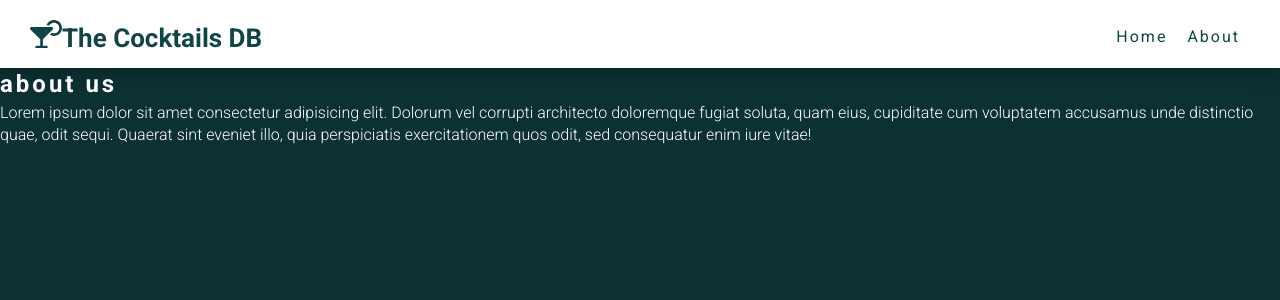
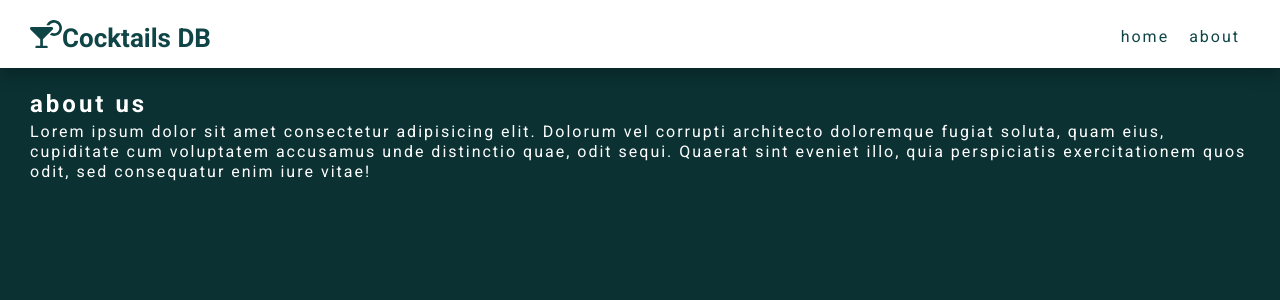
Before and after one commit to GDimitroff/cocktails, a React (Create React App) app: page /about in a window 1280 px wide. Shown: the top 300 px of the page. Built offline with nearby package versions, Linux system fonts and the light colour scheme.

Commit message:
Add minor style adjustments

```diff
--- /dev/null
+++ b/src/components/CocktailList.js
@@ -0,0 +1,5 @@
+const CocktailList = () => {
+  return <div>CocktailList</div>;
+};
+
+export default CocktailList;
--- a/src/components/Navbar.js
+++ b/src/components/Navbar.js
@@ -3,7 +3,7 @@ import { Link } from 'react-router-dom';
 const Navbar = () => {
   return (
     <nav className="navbar">
-      <div className="container nav-center">
+      <div className="section nav-center">
         <Link to="/" className="logo">
           <svg
             xmlns="http://www.w3.org/2000/svg"
@@ -11,14 +11,14 @@ const Navbar = () => {
             className="logo--img">
             <path d="M432 240c53 0 96-43 96-96s-43-96-96-96c-35.5 0-66.6 19.3-83.2 48H296.2C316 40.1 369.3 0 432 0c79.5 0 144 64.5 144 144s-64.5 144-144 144c-27.7 0-53.5-7.8-75.5-21.3l35.4-35.4c12.2 5.6 25.8 8.7 40.1 8.7zM1.8 142.8C5.5 133.8 14.3 128 24 128H392c9.7 0 18.5 5.8 22.2 14.8s1.7 19.3-5.2 26.2l-177 177V464h64c13.3 0 24 10.7 24 24s-10.7 24-24 24H208 120c-13.3 0-24-10.7-24-24s10.7-24 24-24h64V345.9L7 169c-6.9-6.9-8.9-17.2-5.2-26.2z" />
           </svg>
-          <h1 className="logo--title">The Cocktails DB</h1>
+          <h1 className="logo--title">Cocktails DB</h1>
         </Link>
         <ul className="nav-links">
           <li>
-            <Link to="/">Home</Link>
+            <Link to="/">home</Link>
           </li>
           <li>
-            <Link to="/about">About</Link>
+            <Link to="/about">about</Link>
           </li>
         </ul>
       </div>
--- /dev/null
+++ b/src/components/SearchForm.js
@@ -0,0 +1,5 @@
+const SearchForm = () => {
+  return <div>SearchForm</div>;
+};
+
+export default SearchForm;
--- a/src/index.css
+++ b/src/index.css
@@ -15,6 +15,7 @@
   --light-shadow: 0px 4px 18px 0px rgba(0, 0, 0, 0.3);
   --dark-shadow: 4px 10px 5px 0px rgba(0, 0, 0, 0.5);
   --border-radius: 0.25rem;
+  --small-width: 980px;
   --full-width: 1280px;
 }
 
@@ -30,11 +31,11 @@ html {
 
 body {
   font-family: 'Roboto', sans-serif;
+  font-size: 1.6rem;
+  font-weight: 400;
+  line-height: 1.4;
   color: var(--primary-white);
   background: var(--background-color);
-  line-height: 1.4;
-  font-size: 1.6rem;
-  font-weight: 300;
 }
 
 h1,
@@ -56,9 +57,8 @@ img {
   display: block;
 }
 
-.container {
+.section {
   max-width: var(--full-width);
-  padding: 2rem 3rem;
   margin: 0 auto;
 }
 
@@ -136,6 +136,7 @@ img {
   display: flex;
   justify-content: space-between;
   align-items: flex-end;
+  padding: 2rem 3rem;
 }
 
 .logo {
@@ -162,7 +163,6 @@ img {
 }
 
 .nav-links a {
-  text-transform: capitalize;
   font-weight: bold;
   font-weight: 400;
   letter-spacing: 2px;
@@ -177,13 +177,11 @@ img {
 
 /* About */
 
-.about-section {
-  width: var(--small-width);
-  max-width: var(--max-width);
-  margin: 0 auto;
+.section-about {
+  padding: 2rem 3rem;
 }
 
-.about-section p {
+.section-about p {
   line-height: 2rem;
   font-weight: 400;
   letter-spacing: 2px;
--- a/src/pages/About.js
+++ b/src/pages/About.js
@@ -1,6 +1,6 @@
 const About = () => {
   return (
-    <section className="section">
+    <section className="section section-about">
       <h1 className="section-title">about us</h1>
       <p>
         Lorem ipsum dolor sit amet consectetur adipisicing elit. Dolorum vel
--- a/src/pages/Home.js
+++ b/src/pages/Home.js
@@ -1,5 +1,13 @@
+import SearchForm from '../components/SearchForm';
+import CocktailList from '../components/CocktailList';
+
 const Home = () => {
-  return <div>Home</div>;
+  return (
+    <main>
+      <SearchForm />
+      <CocktailList />
+    </main>
+  );
 };
 
 export default Home;
```
